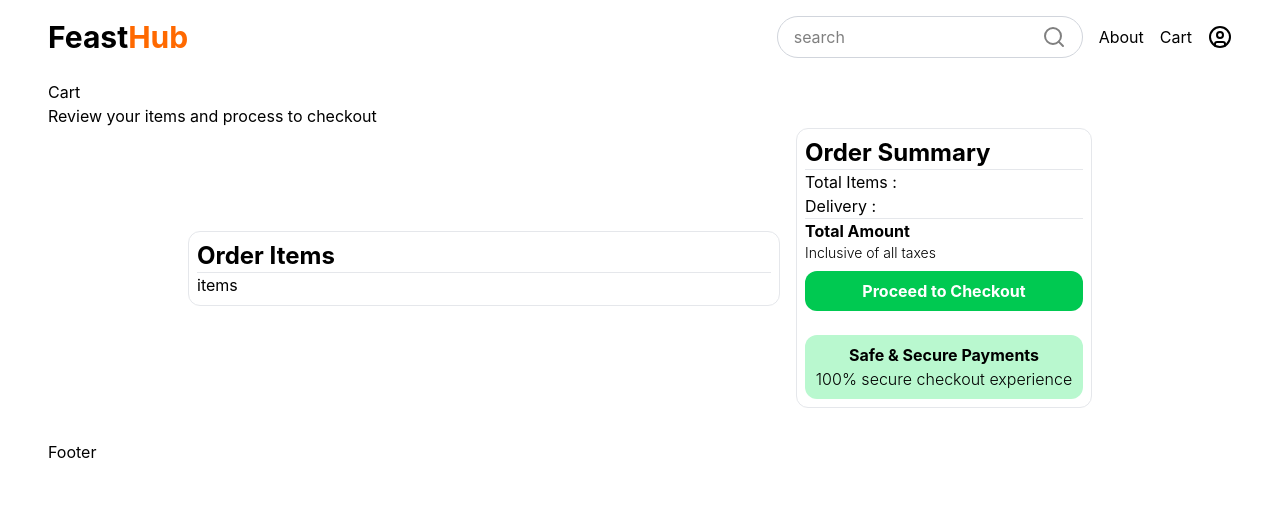
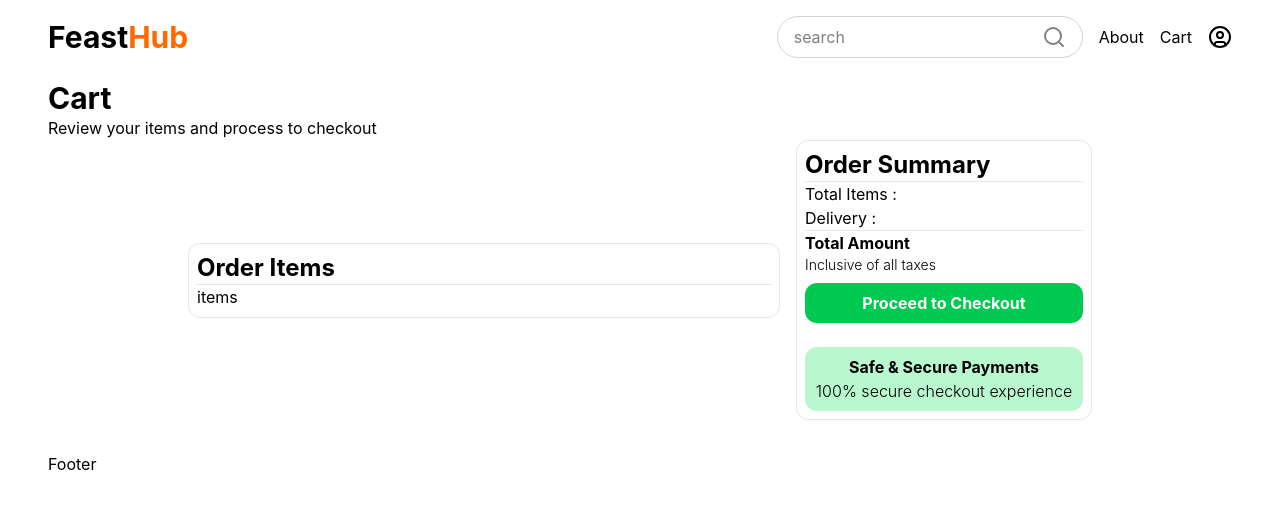
Before and after one commit to Ganesh-Ralla/FeastHub, a React app: page /cart in a window 1280 px wide. Shown: the top 508 px of the page. Built offline with nearby package versions, Linux system fonts and the light colour scheme; the HTML template or start-up script is replaced by a standard one.

Commit message:
few changes in cart

```diff
--- a/src/App.jsx
+++ b/src/App.jsx
@@ -18,7 +18,7 @@ function App() {
       <Routes>
         <Route path='/' element={<Home openAuth={openAuth} setOpenAuth={setOpenAuth} />} />
         <Route path='/about' element={<About openAuth={openAuth} setOpenAuth={setOpenAuth}/>} />
-        <Route path='/cart' element={<Cart/>} />
+        <Route path='/cart' element={<Cart openAuth={openAuth} setOpenAuth={setOpenAuth}/>} />
       </Routes>
       <Footer/>
       <ToastContainer/>
--- a/src/pages/About.jsx
+++ b/src/pages/About.jsx
@@ -3,6 +3,7 @@ import TechStack from "../components/TechStack";
 import AboutUs from "../components/AboutUs";
 import Aboutintro from "../components/Aboutintro";
 import Overview from "../components/Overview";
+import { AnimatePresence } from "motion/react"
 
 const About = ({ openAuth, setOpenAuth }) => {
   return (
@@ -14,7 +15,9 @@ const About = ({ openAuth, setOpenAuth }) => {
         <AboutUs />
       </div>
 
-      {openAuth && <Auth setOpenAuth={setOpenAuth} />}
+      <AnimatePresence>
+        {openAuth && <Auth setOpenAuth={setOpenAuth}/>}
+      </AnimatePresence>
     </>
   );
 };
--- a/src/pages/Cart.jsx
+++ b/src/pages/Cart.jsx
@@ -1,10 +1,12 @@
 import React from 'react'
+import { AnimatePresence } from "motion/react"
+import Auth from '../components/Auth'
 
-const Cart = () => {
+const Cart = ({ openAuth, setOpenAuth }) => {
     return (
         <>
             <div className=' p-4 md:px-8 lg:px-12 mt-16'>
-                <p>Cart</p>
+                <p className=' font-bold text-3xl'>Cart</p>
                 <p>Review your items and process to checkout</p>
 
                 <div className=' flex gap-4 items-center justify-center'>
@@ -34,6 +36,10 @@ const Cart = () => {
                     </div>
                 </div>
             </div>
+
+            <AnimatePresence>
+                {openAuth && <Auth setOpenAuth={setOpenAuth} />}
+            </AnimatePresence>
         </>
     )
 }
```
